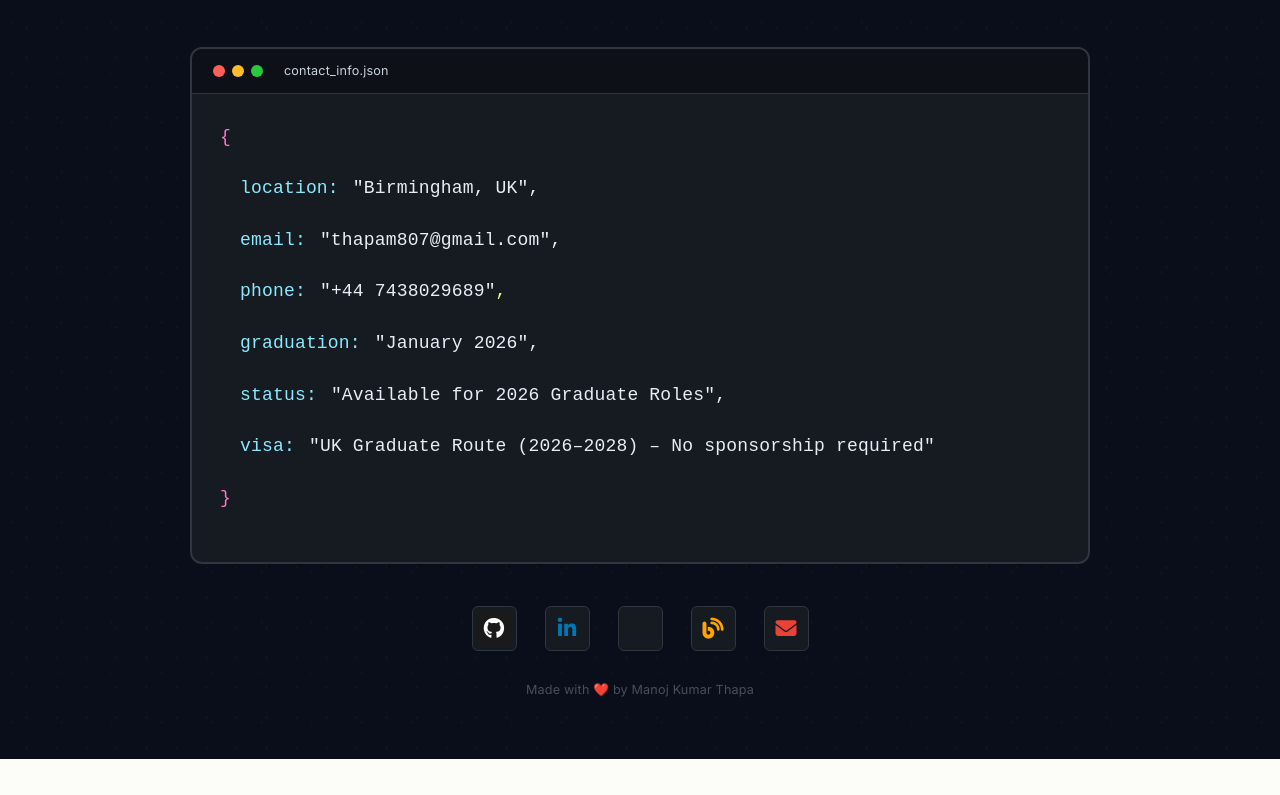
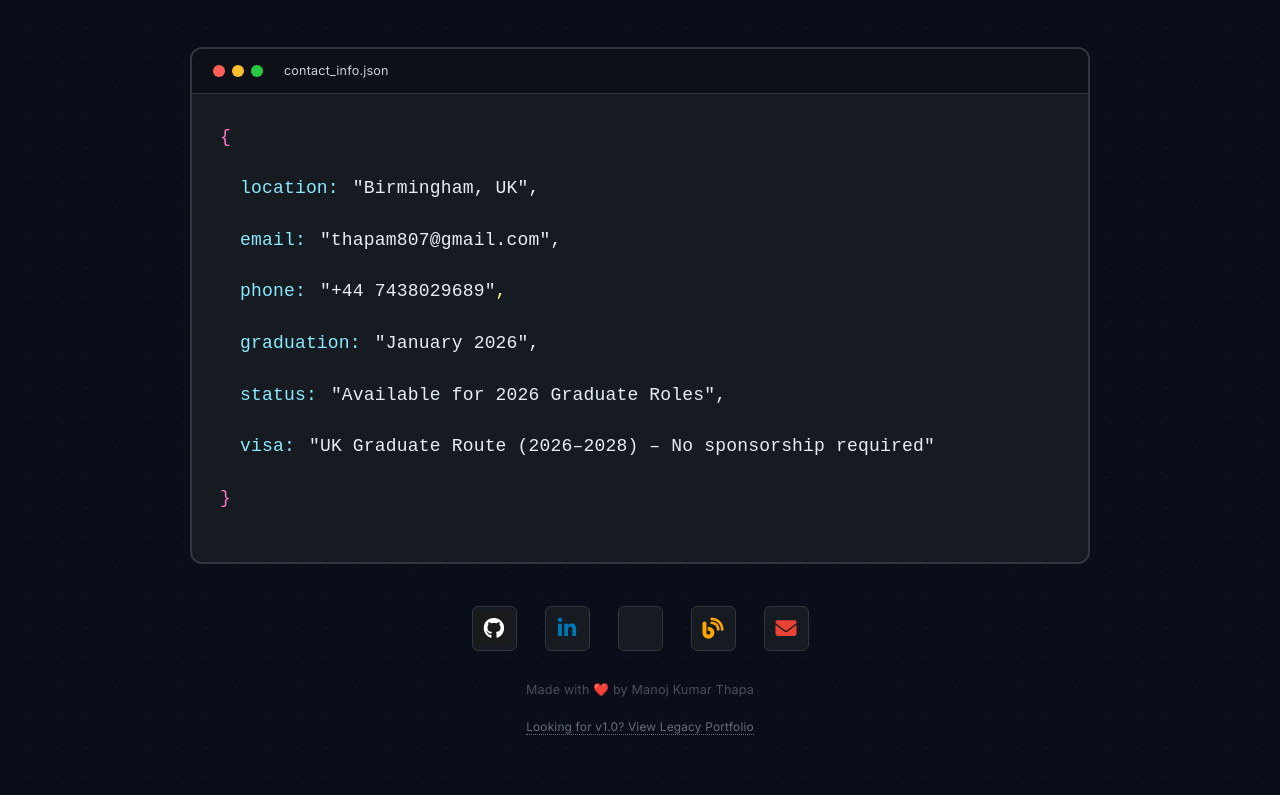
Before and after one commit to iammanoj807/profile, a React (Vite) app: page / in a window 1280 px wide. Shown: the part 6094-6889 px from the top of the page. Before the commit the page ends 6853 px from the top, so only its background shows below. Built offline with nearby package versions, Linux system fonts and the light colour scheme; some icons are missing.

Commit message:
feat: add link to legacy portfolio (v1.0) in footer

```diff
--- a/src/components/Footer.jsx
+++ b/src/components/Footer.jsx
@@ -102,6 +102,11 @@ const Footer = () => {
                     <p className="footer-text" style={{ marginTop: '2rem' }}>
                         Made with <span className="heart">❤️</span> by {portfolioData.name}
                     </p>
+                    <p className="footer-text" style={{ marginTop: '0.5rem', fontSize: '0.85rem', opacity: 0.7 }}>
+                        <a href="https://iammanoj807.github.io/portfolio" target="_blank" rel="noopener noreferrer" style={{ color: 'var(--text-secondary)', textDecoration: 'none', borderBottom: '1px dotted var(--text-secondary)' }}>
+                            Looking for v1.0? View Legacy Portfolio
+                        </a>
+                    </p>
                 </motion.div>
             </div>
         </footer>
```
